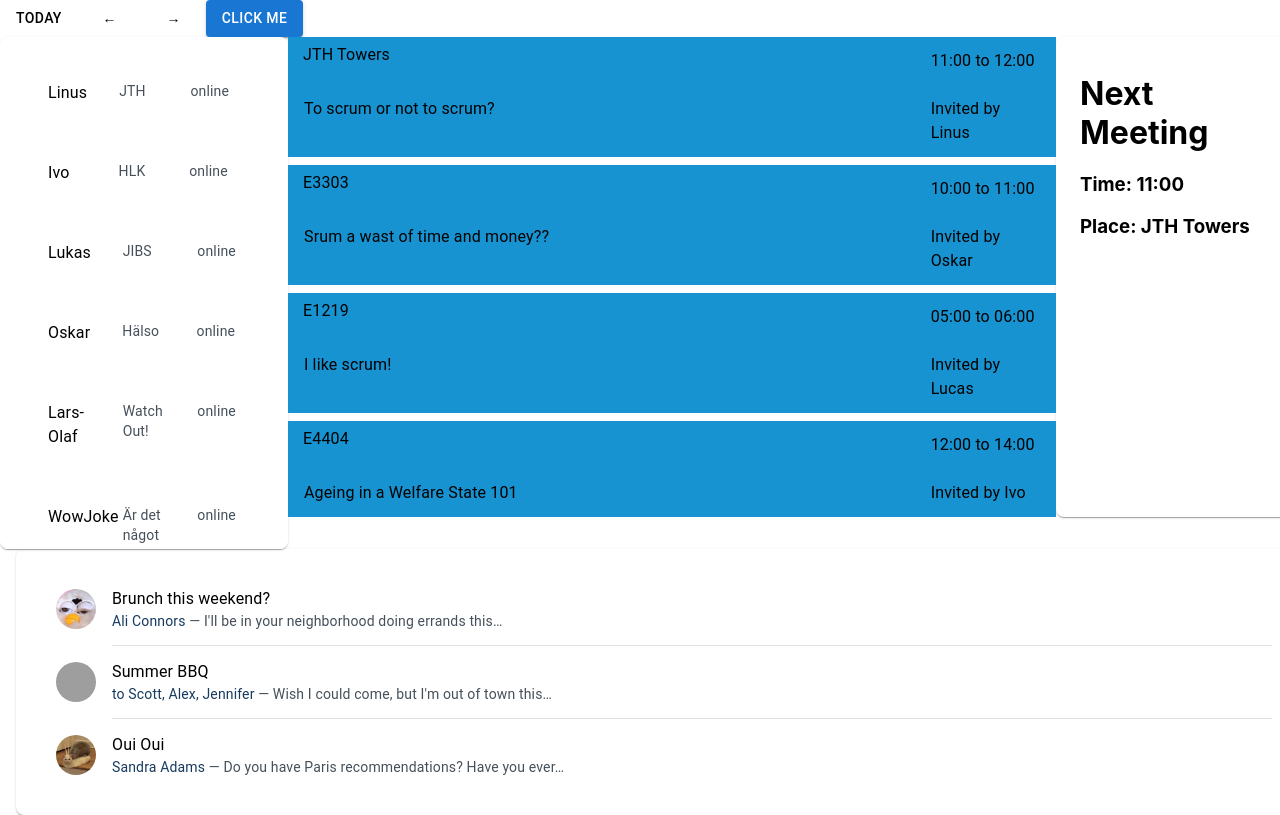
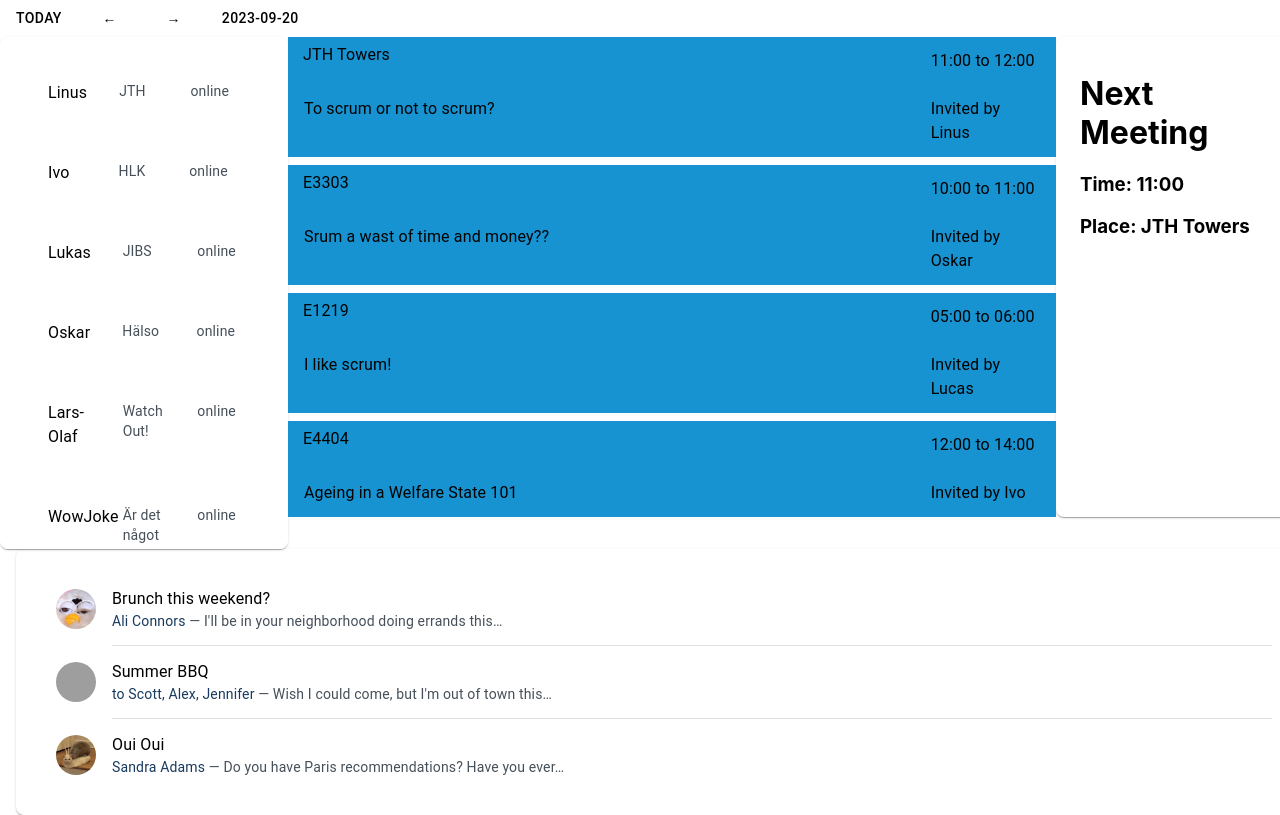
Before and after one commit to Linkan42/TimeFlow, a React (Create React App) app: page /home in a window 1280 px wide. Shown: the top 815 px of the page. Built offline with nearby package versions, Linux system fonts and the light colour scheme; grey boxes are pictures that could not be loaded.

Commit message:
Functionality for left and ritght button

```diff
--- a/src/View/HeadPanel/HeadPanel.css
+++ b/src/View/HeadPanel/HeadPanel.css
@@ -0,0 +1,4 @@
+.dateButton {
+    color: black;
+    fill: black;
+}
--- a/src/View/HeadPanel/HeadPanel.js
+++ b/src/View/HeadPanel/HeadPanel.js
@@ -5,7 +5,6 @@ import { AdapterDayjs } from "@mui/x-date-pickers/AdapterDayjs";
 import { LocalizationProvider } from "@mui/x-date-pickers/LocalizationProvider";
 import { DateField } from '@mui/x-date-pickers/DateField';
 import dayjs from 'dayjs';
-
 
 const theme = createTheme({
     palette: {
@@ -19,31 +18,40 @@ const theme = createTheme({
     }
 });
 
+let currentDate = dayjs();
 
 function DateButton() {
-  const [buttonText, setButtonText] = useState("Click me");
+    const [buttonText, setButtonText] = useState(`${dayjs().format("YYYY-MM-DD")}`);
+
+
 
     const handleButtonClick = () => {
-    const currentDate = dayjs();
+        currentDate = dayjs();
+        if (buttonText === dayjs().format("YYYY-MM-DD"))
+            setButtonText(currentDate.format("dddd, DD MMMM YYYY"));
+        else
             setButtonText(currentDate.format("YYYY-MM-DD"));
     };
 
-  return (
-      <Button variant="contained" onClick={handleButtonClick}> {buttonText}</Button>
-  );
+    const handleButtonClickLeft = () => {
+        currentDate = currentDate.add(-1, 'day');
+        setButtonText(currentDate.format("YYYY-MM-DD"));
     }
 
+    const handleButtonClickRight = () => {
+        currentDate = currentDate.add(1, 'day');
+        setButtonText(currentDate.format("YYYY-MM-DD"));
+    }
 
-function DaySelector() {
   return (
       <>
-
-            <Button className="ButtonL" variant="filledTonal">
+            <Button className="ButtonL" variant="filledTonal" onClick={handleButtonClickLeft}>
                 ←
             </Button>
-            <Button className="ButtonR" variant="filledTonal" onClick="OnButtonClickRight()">
+            <Button className="ButtonR" variant="filledTonal" onClick={handleButtonClickRight}>
                 →
             </Button>
+            <Button className="dateButton" variant="primary" onClick={handleButtonClick}> {buttonText}</Button>
         </>
     );
 }
@@ -62,7 +70,6 @@ export class HeadPanel extends Component {
             <ThemeProvider theme={theme}>
 
                 <TodayButton></TodayButton>
-                <DaySelector></DaySelector>
                 <DateButton></DateButton>
 
             </ThemeProvider>
```
Lines whose indentation alone changed are shown as unchanged.
